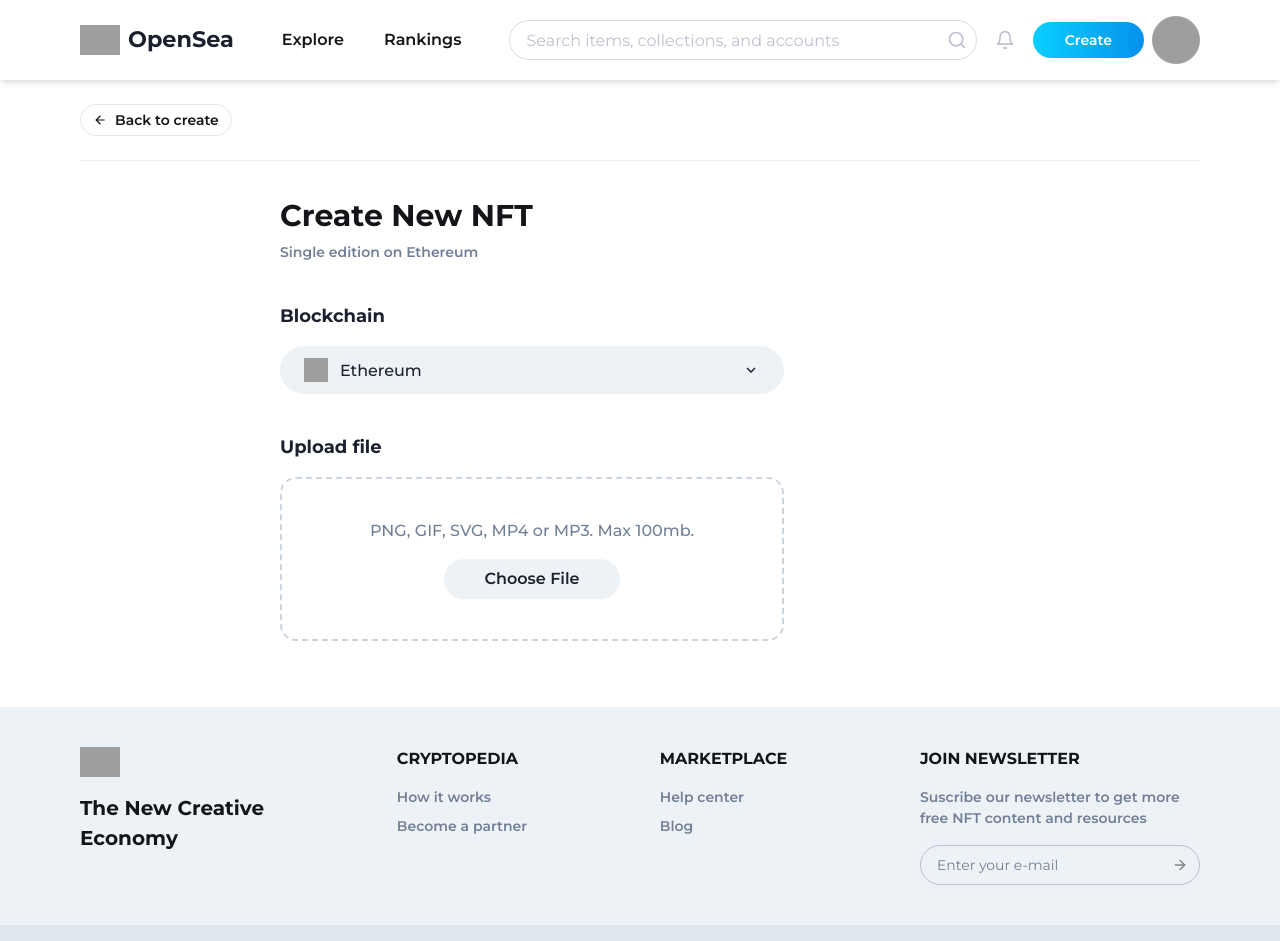
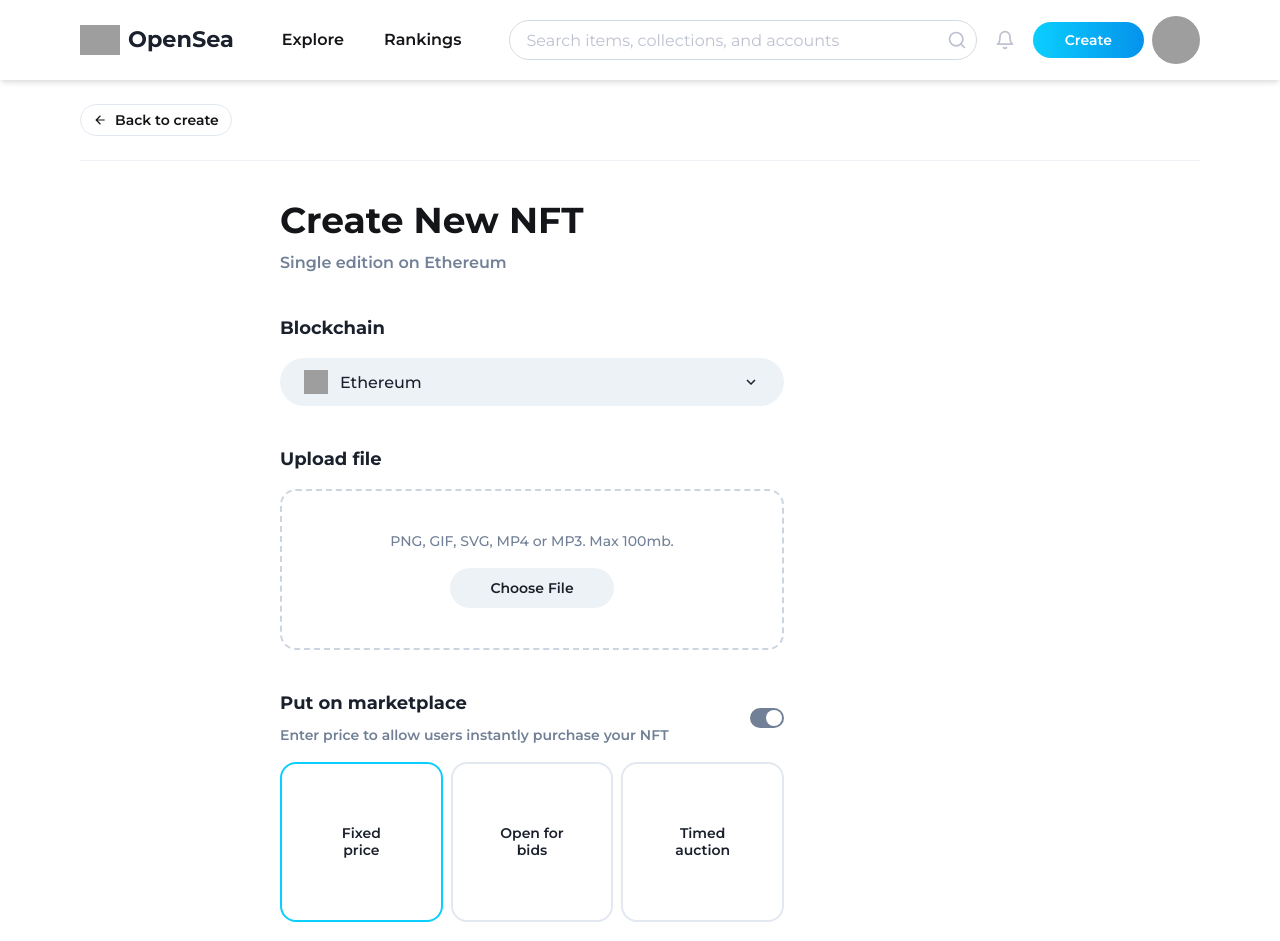
Before and after one commit to kherincalderon/nft-marketplace-project, a React (Vite) app: page /create/erc-721 in a window 1280 px wide. Shown: the top 941 px of the page. Built offline with nearby package versions, Linux system fonts and the light colour scheme; grey boxes are pictures that could not be loaded.

Commit message:
[ add ] MarketOptions

```diff
--- /dev/null
+++ b/src/components/CreateNFT/components/MarketOptions/index.jsx
@@ -0,0 +1,90 @@
+import React from "react";
+import { Switch, Stack, Text, Button, ButtonGroup } from "@chakra-ui/react";
+
+export const marketOptions = {
+  isChecked: true,
+  type: "fixed",
+};
+
+const MarketOptions = ({ market, handleSwitchMarket, handleMarketType }) => {
+  return (
+    <Stack spacing="16px">
+      <Stack
+        direction="row"
+        justifyContent="space-between"
+        alignItems="center"
+        spacing="16px"
+      >
+        <Stack>
+          <Text fontSize="lg" fontWeight="700">
+            Put on marketplace
+          </Text>
+          <Text fontSize="sm" fontWeight="600" color="gray.500">
+            {market.isChecked
+              ? "Enter price to allow users instantly purchase your NFT"
+              : "Put your new NFT on marketplace"}
+          </Text>
+        </Stack>
+        <Switch
+          colorScheme="gray"
+          onChange={handleSwitchMarket}
+          isChecked={market.isChecked}
+        />
+      </Stack>
+
+      {market.isChecked && (
+        <Stack direction="row">
+          <ButtonGroup variant="outline" w="100%">
+            <Button
+              w="100%"
+              h={{ base: "140px", md: "160px" }}
+              p="0px 20px"
+              borderRadius="16px"
+              borderWidth="2px"
+              _active={{ bg: "transparent", borderColor: "blue.500" }}
+              isActive={market.type === "fixed"}
+              onClick={handleMarketType("fixed")}
+            >
+              <Text verticalAlign="baseline" fontSize="sm">
+                Fixed <br /> price
+              </Text>
+            </Button>
+            <Button
+              w="100%"
+              h={{ base: "140px", md: "160px" }}
+              p="0px 20px"
+              borderRadius="16px"
+              borderWidth="2px"
+              _active={{ bg: "transparent", borderColor: "blue.500" }}
+              isActive={market.type === "bids"}
+              onClick={handleMarketType("bids")}
+            >
+              <Text fontSize="sm">
+                Open for <br /> bids
+              </Text>
+            </Button>
+            <Button
+              w="100%"
+              h={{ base: "140px", md: "160px" }}
+              p="0px 20px"
+              borderRadius="16px"
+              borderWidth="2px"
+              _active={{ bg: "transparent", borderColor: "blue.500" }}
+              isActive={market.type === "timed"}
+              onClick={handleMarketType("timed")}
+            >
+              <Text fontSize="sm">
+                Timed <br /> auction
+              </Text>
+            </Button>
+          </ButtonGroup>
+        </Stack>
+      )}
+      {market.type === "fixed" && <Text>Fixed price</Text>}
+      {market.type === "bids" && <Text>Open for bids</Text>}
+      {market.type === "timed" && <Text>Timed auction</Text>}
+    </Stack>
+  );
+};
+
+export default MarketOptions;
--- a/src/components/CreateNFT/components/UploadFile/index.jsx
+++ b/src/components/CreateNFT/components/UploadFile/index.jsx
@@ -16,10 +16,15 @@
         border="2px dashed #cbd5e0"
         p="40px"
       >
-        <Text textAlign="center" fontWeight="500" color="gray.500">
+        <Text
+          textAlign="center"
+          fontWeight="500"
+          fontSize="sm"
+          color="gray.500"
+        >
           PNG, GIF, SVG, MP4 or MP3. Max 100mb.
         </Text>
-        <Button borderRadius="40px" p="0px 40px">
+        <Button borderRadius="40px" p="0px 40px" fontSize="sm">
           Choose File
         </Button>
       </Stack>
--- a/src/components/CreateNFT/index.jsx
+++ b/src/components/CreateNFT/index.jsx
@@ -2,9 +2,19 @@
 import { Box, Stack, Text } from "@chakra-ui/react";
 import BlockchainSelect, { blockchains } from "./components/BlockchainSelect";
 import UploadFile from "./components/UploadFile";
+import MarketOptions, { marketOptions } from "./components/MarketOptions";
 
 const CreateNFT = ({ title }) => {
   const [blockchain, setBlockchain] = useState("eth");
+  const [market, setMarket] = useState(marketOptions);
+
+  const handleSwitchMarket = (e) => {
+    setMarket((prevMarket) => ({ ...prevMarket, isChecked: e.target.checked }));
+  };
+
+  const handleMarketType = (key) => () => {
+    setMarket((prevMarket) => ({ ...prevMarket, type: key }));
+  };
 
   const handleChange = (key) => () => {
     setBlockchain(key);
@@ -19,10 +29,10 @@
         <Stack w={{ base: "100%", md: "70%" }} spacing="40px">
           {/* TITLE SECTION */}
           <Stack spacing="4px">
-            <Text fontSize="3xl" fontWeight="700" color="text.700">
+            <Text fontSize="4xl" fontWeight="700" color="text.700">
               Create New NFT
             </Text>
-            <Text fontSize="sm" fontWeight="600" color="gray.500">
+            <Text fontSize="md" fontWeight="600" color="gray.500">
               {title} edition on {blockchains[blockchain].name}
             </Text>
           </Stack>
@@ -35,6 +45,13 @@
 
           {/* UPLOAD FILE */}
           <UploadFile />
+
+          {/* MARKETPLACE OPTIONS */}
+          <MarketOptions
+            market={market}
+            handleSwitchMarket={handleSwitchMarket}
+            handleMarketType={handleMarketType}
+          />
         </Stack>
       </Stack>
     </Box>
```
